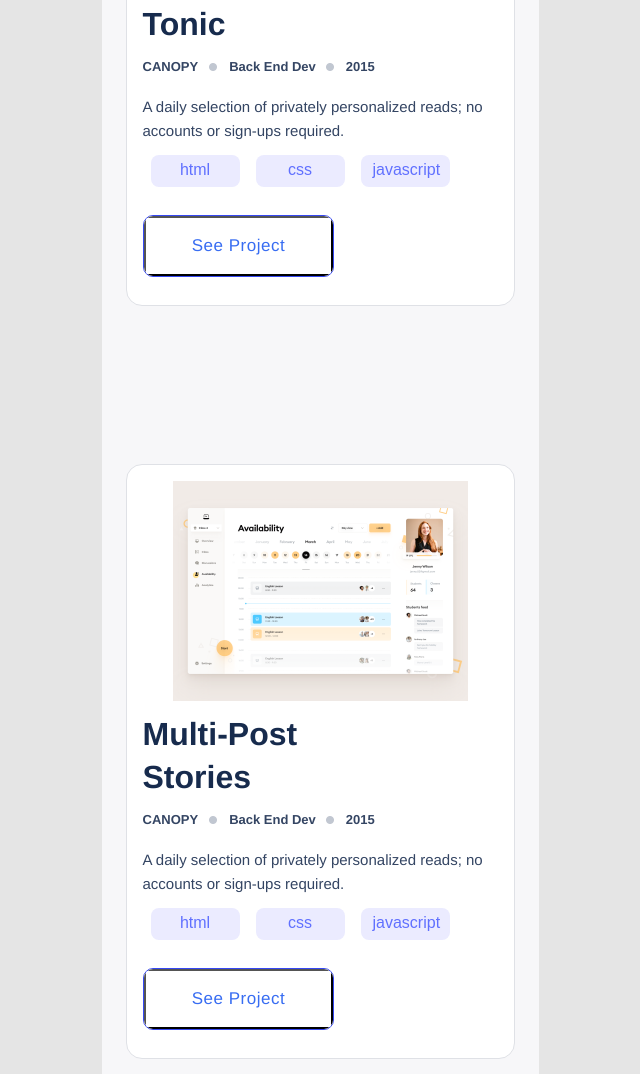
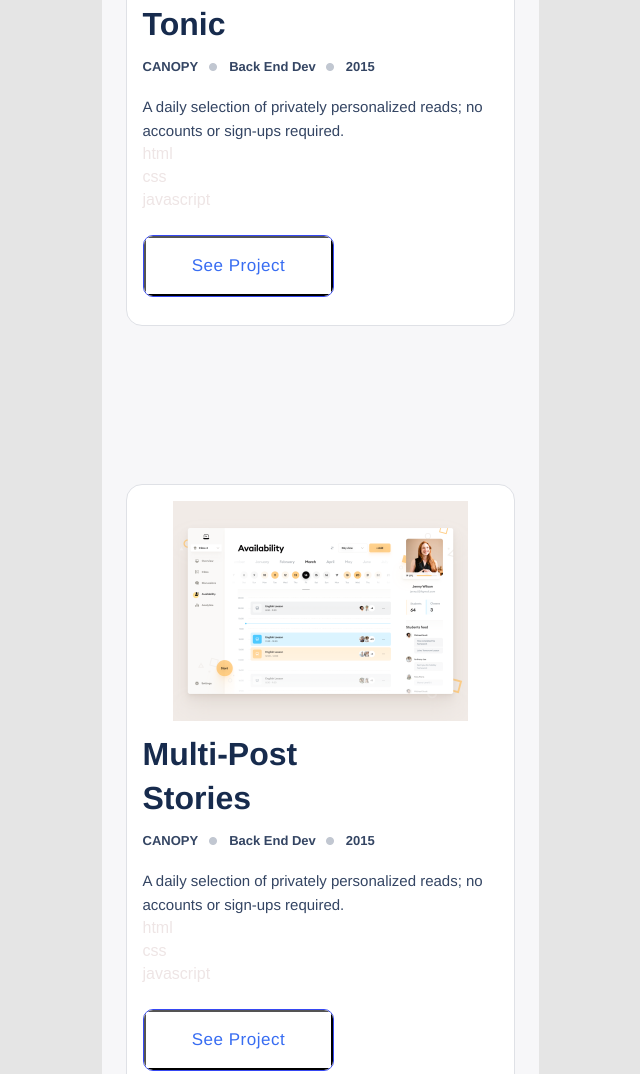
Before and after one commit to hislordshipprof/Microverse-portfolio, a website: page index.html in a window 1280 px wide. Shown: the part 1074-2148 px from the top of the page, without its empty margins (351-991 px from the left). Drawn offline with Linux system fonts and the light colour scheme.

Commit message:
Styled fixed

```diff
--- a/style.css
+++ b/style.css
@@ -318,7 +318,7 @@ body {
 }
 
 .grid {
-  display: grid;
+  /* display: grid;
   grid-template-columns: repeat(3, 1fr);
   justify-content: space-between;
   padding: 0;
@@ -329,11 +329,13 @@ body {
   top: 180px;
   margin: 12px 0;
   order: 0;
-  flex-grow: 0;
+  flex-grow: 0; */
+    float: right;
+
 }
 
 .item {
-  padding: 4px 12px;
+  /* padding: 4px 12px;
   text-align: center;
   position: static;
   width: 65px;
@@ -344,7 +346,11 @@ body {
   border-radius: 8px;
   margin: 0 8px;
   color: #6070ff;
-  font-weight: 500px;
+  font-weight: 500px; */
+
+  width: 80px;
+
+
 }
 
 .item:hover {
```
